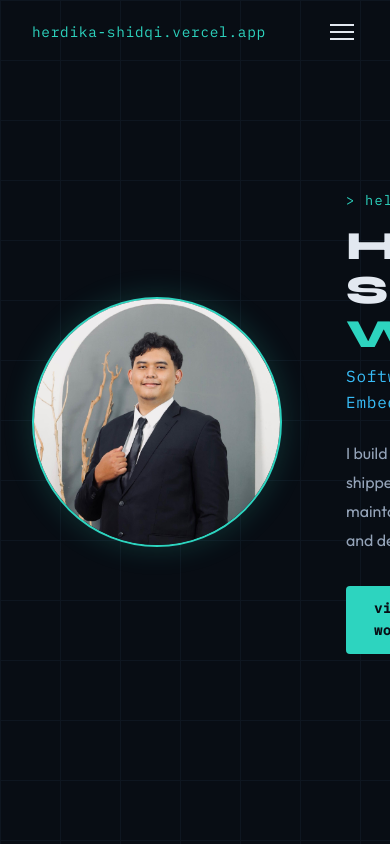
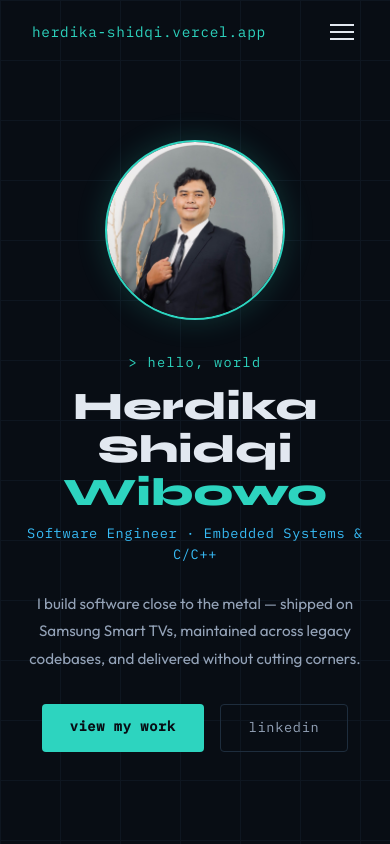
Before and after one commit to swherdika/portofolio, a React (Vite) app: page / in a window 390 px wide. Shown: the top 844 px of the page. Built offline with nearby package versions, Linux system fonts and the light colour scheme.

Commit message:
feat: add responsive UI to hero section

```diff
--- a/src/components/Hero.jsx
+++ b/src/components/Hero.jsx
@@ -1,10 +1,13 @@
+import useIsMobile from '../hooks/useIsMobile'
+
 function Hero() {
+  const isMobile = useIsMobile()
 
   const sectionStyle = {
     minHeight: '100vh',
     display: 'flex',
     alignItems: 'center',
-    padding: '0 2rem',
+    padding: isMobile ? '6rem 1.5rem 3rem' : '0 2rem',
     position: 'relative',
     overflow: 'hidden',
   }
@@ -25,8 +28,10 @@ function Hero() {
     margin: '0 auto',
     width: '100%',
     display: 'flex',
+    flexDirection: isMobile ? 'column' : 'row',
     alignItems: 'center',
-    gap: '4rem',
+    gap: isMobile ? '2rem' : '4rem',
+    textAlign: isMobile ? 'center' : 'left',
   }
 
   const photoWrapperStyle = {
@@ -34,8 +39,8 @@ function Hero() {
   }
 
   const photoRingStyle = {
-    width: '250px',
-    height: '250px',
+    width: isMobile ? '180px' : '250px',
+    height: isMobile ? '180px' : '250px',
     borderRadius: '50%',
     border: '2px solid var(--accent-teal)',
     padding: '4px',
@@ -49,7 +54,7 @@ function Hero() {
     borderRadius: '50%',
     objectFit: 'cover',
     objectPosition: '50% 8%',
-    transform: 'scale(1.8)',
+    transform: 'scale(2.0)',
     transformOrigin: '47% 10%',
   }
 
@@ -63,7 +68,7 @@ function Hero() {
 
   const nameStyle = {
     fontFamily: 'var(--font-display)',
-    fontSize: 'clamp(2.5rem, 5vw, 4rem)',
+    fontSize: isMobile ? 'clamp(2rem, 10vw, 3rem)' : 'clamp(2.5rem, 5vw, 4rem)',
     fontWeight: 800,
     lineHeight: 1.1,
     marginBottom: '0.5rem',
@@ -77,22 +82,24 @@ function Hero() {
   const titleStyle = {
     fontFamily: 'var(--font-mono)',
     color: 'var(--accent-blue)',
-    fontSize: '1rem',
+    fontSize: isMobile ? '0.85rem' : '1rem',
     marginBottom: '1.5rem',
     letterSpacing: '0.05em',
   }
 
   const bioStyle = {
     color: 'var(--text-secondary)',
-    fontSize: '1rem',
+    fontSize: '0.95rem',
     maxWidth: '480px',
     lineHeight: 1.8,
     marginBottom: '2rem',
+    margin: isMobile ? '0 auto 2rem' : '0 0 2rem',
   }
 
   const btnRowStyle = {
     display: 'flex',
     gap: '1rem',
+    justifyContent: isMobile ? 'center' : 'flex-start',
   }
 
   const primaryBtnStyle = {
@@ -120,9 +127,7 @@ function Hero() {
 
   return (
     <section id="about" style={sectionStyle}>
-
       <div style={gridBgStyle} />
-
       <div style={contentStyle}>
 
         <div style={photoWrapperStyle}>
@@ -137,22 +142,18 @@ function Hero() {
 
         <div>
           <p style={greetingStyle}>{'>'} hello, world</p>
-
           <h1 style={nameStyle}>
             Herdika Shidqi
             <br />
             <span style={lastNameStyle}>Wibowo</span>
           </h1>
-
           <p style={titleStyle}>
             Software Engineer · Embedded Systems & C/C++
           </p>
-
           <p style={bioStyle}>
             I build software close to the metal — shipped on Samsung Smart TVs,
             maintained across legacy codebases, and delivered without cutting corners.
           </p>
-
           <div style={btnRowStyle}>
             <a
               href="#experience"
@@ -168,12 +169,12 @@ function Hero() {
               rel="noreferrer"
               style={secondaryBtnStyle}
               onMouseEnter={e => {
-                e.target.style.borderColor = 'var(--accent-teal)'
-                e.target.style.color = 'var(--accent-teal)'
+                e.currentTarget.style.borderColor = 'var(--accent-teal)'
+                e.currentTarget.style.color = 'var(--accent-teal)'
               }}
               onMouseLeave={e => {
-                e.target.style.borderColor = 'var(--border)'
-                e.target.style.color = 'var(--text-secondary)'
+                e.currentTarget.style.borderColor = 'var(--border)'
+                e.currentTarget.style.color = 'var(--text-secondary)'
               }}
             >
               linkedin
```
